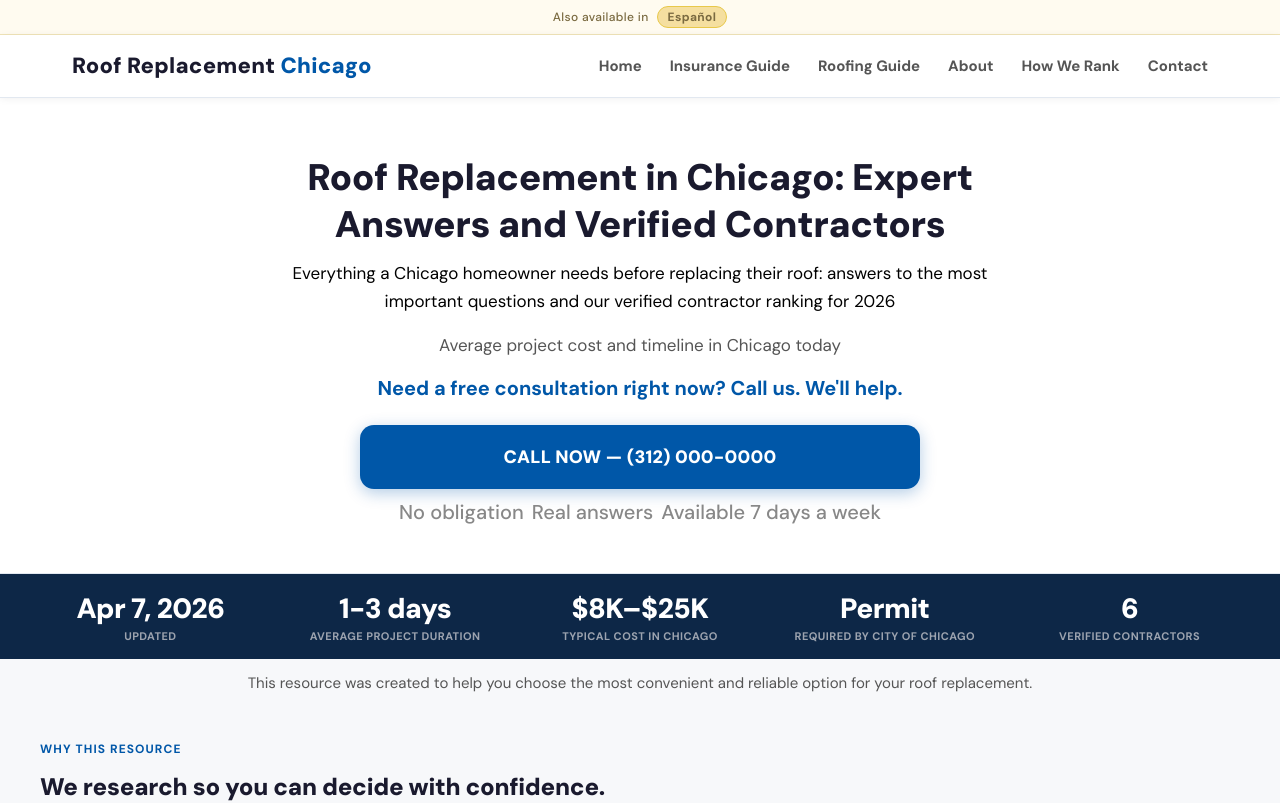
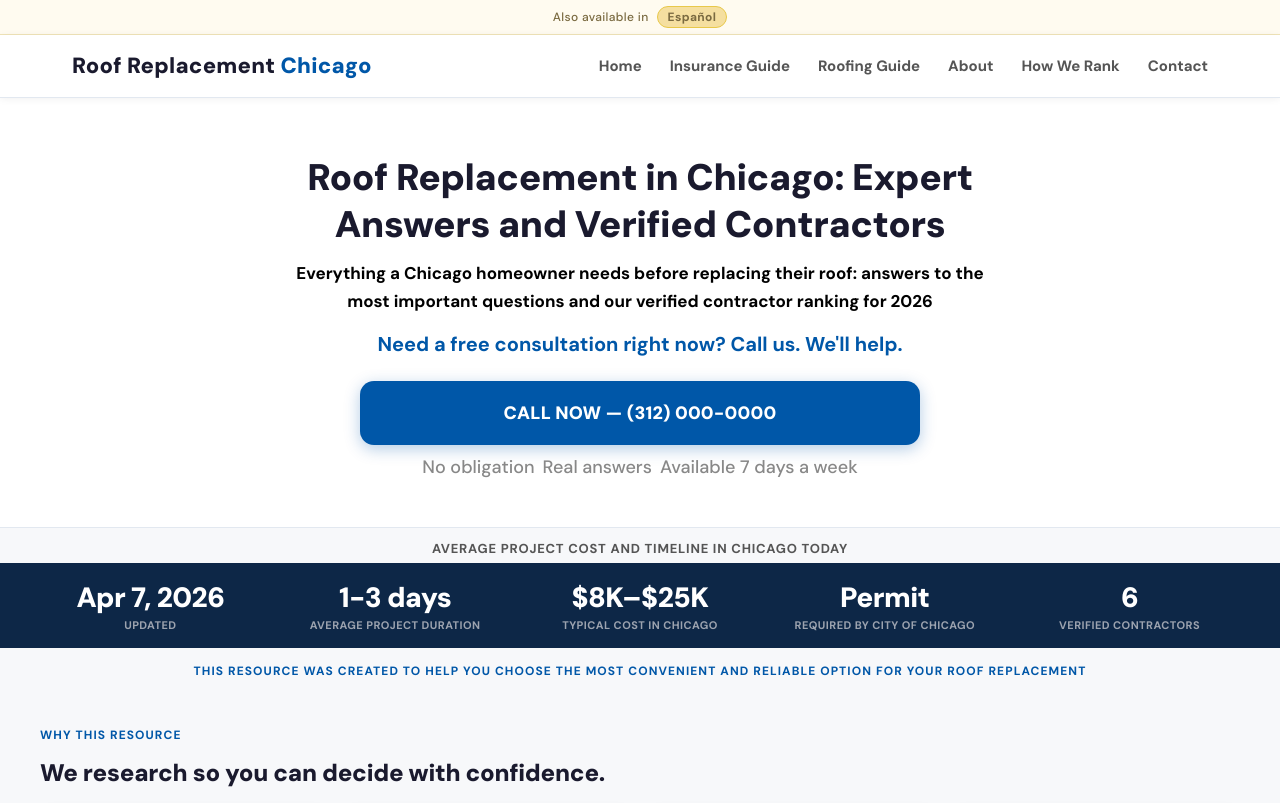
Before and after one commit to dm100usa-oss/roofreplacementchicago, a Next.js app: page / in a window 1280 px wide. Shown: the top 803 px of the page. Built offline with nearby package versions, Linux system fonts and the light colour scheme.

Commit message:
Add files via upload

```diff
--- a/src/app/[lang]/page.module.css
+++ b/src/app/[lang]/page.module.css
@@ -23,6 +23,7 @@
 .heroSubtitle {
   font-size: 15px;
   color: #000;
+  font-weight: 700;
   line-height: 1.65;
   margin-bottom: 1rem;
 }
@@ -75,10 +76,23 @@
 
 /* ─── EXPERT STRIP ──────────────────────────────────────────── */
 .expertStrip { background: var(--navy); padding: 1rem 1.25rem; }
+.stripLabel {
+  text-align: center;
+  font-size: 13px;
+  font-weight: 600;
+  color: var(--text-muted);
+  text-transform: uppercase;
+  letter-spacing: .06em;
+  margin: 0;
+  padding: 0.75rem 1.25rem 0.4rem;
+}
 .belowStrip {
   text-align: center;
-  font-size: 15px;
-  color: var(--text-muted);
+  font-size: 12px;
+  font-weight: 700;
+  letter-spacing: .09em;
+  text-transform: uppercase;
+  color: var(--blue);
   padding: 0.9rem 1.25rem 0;
   margin: 0;
 }
@@ -90,8 +104,8 @@
   gap: .5rem;
   flex-wrap: wrap;
 }
-.expertItem { text-align: center; flex: 1; min-width: 90px; }
-.expertNum { font-size: 18px; font-weight: 900; color: #fff; letter-spacing: -.02em; }
+.expertItem { text-align: center; flex: 1; min-width: 70px; }
+.expertNum { font-size: 13px; font-weight: 900; color: #fff; letter-spacing: -.02em; }
 .expertLabel { font-size: 10px; color: #9CA3AF; font-weight: 600; letter-spacing: .04em; text-transform: uppercase; margin-top: 2px; }
 
 /* ─── WHY US ────────────────────────────────────────────────── */
--- a/src/app/[lang]/page.tsx
+++ b/src/app/[lang]/page.tsx
@@ -32,7 +32,6 @@ export default function LangHomePage({ params }: Props) {
             <div className={styles.heroLeft}>
               <h1>Reemplazo de Techo en Chicago: Respuestas Profesionales y Contratistas Verificados</h1>
               <p className={styles.heroSubtitle}>Todo lo que un propietario en Chicago necesita antes de reemplazar su techo: respuestas a las preguntas más importantes y nuestro ranking verificado de contratistas para 2026</p>
-              <p className={styles.heroExtra}>Costo promedio y duración de un proyecto en Chicago hoy</p>
               <p className={styles.heroCallout}>¿Necesita una consulta gratuita ahora mismo? Llámenos. Le ayudaremos.</p>
             </div>
             <div className={styles.heroRight}>
@@ -49,6 +48,7 @@ export default function LangHomePage({ params }: Props) {
         </div>
       </section>
 
+      <p className={styles.stripLabel}>Costo promedio y duración de un proyecto en Chicago hoy</p>
       <div className={styles.expertStrip}>
         <div className={styles.expertInner}>
           <div className={styles.expertItem}>
@@ -73,7 +73,7 @@ export default function LangHomePage({ params }: Props) {
           </div>
         </div>
       </div>
-      <p className={styles.belowStrip}>Este recurso fue creado para ayudarle a elegir la opción más conveniente y confiable para el reemplazo de su techo.</p>
+      <p className={styles.belowStrip}>Este recurso fue creado para ayudarle a elegir la opción más conveniente y confiable para el reemplazo de su techo</p>
 
       <section id="companies" className={styles.companies}>
         <div className={styles.companiesInner}>
--- a/src/app/page.module.css
+++ b/src/app/page.module.css
@@ -23,6 +23,7 @@
 .heroSubtitle {
   font-size: 15px;
   color: #000;
+  font-weight: 700;
   line-height: 1.65;
   margin-bottom: 1rem;
 }
@@ -67,7 +68,7 @@
   flex-wrap: wrap;
 }
 .btnCallNoteItem {
-  font-size: 18px;
+  font-size: 16px;
   font-weight: 500;
   color: var(--text-light);
   white-space: nowrap;
@@ -75,10 +76,23 @@
 
 /* ─── EXPERT STRIP ──────────────────────────────────────────── */
 .expertStrip { background: var(--navy); padding: 1rem 1.25rem; }
+.stripLabel {
+  text-align: center;
+  font-size: 13px;
+  font-weight: 600;
+  color: var(--text-muted);
+  text-transform: uppercase;
+  letter-spacing: .06em;
+  margin: 0;
+  padding: 0.75rem 1.25rem 0.4rem;
+}
 .belowStrip {
   text-align: center;
-  font-size: 15px;
-  color: var(--text-muted);
+  font-size: 12px;
+  font-weight: 700;
+  letter-spacing: .09em;
+  text-transform: uppercase;
+  color: var(--blue);
   padding: 0.9rem 1.25rem 0;
   margin: 0;
 }
@@ -90,8 +104,8 @@
   gap: .5rem;
   flex-wrap: wrap;
 }
-.expertItem { text-align: center; flex: 1; min-width: 90px; }
-.expertNum { font-size: 18px; font-weight: 900; color: #fff; letter-spacing: -.02em; }
+.expertItem { text-align: center; flex: 1; min-width: 70px; }
+.expertNum { font-size: 13px; font-weight: 900; color: #fff; letter-spacing: -.02em; }
 .expertLabel { font-size: 10px; color: #9CA3AF; font-weight: 600; letter-spacing: .04em; text-transform: uppercase; margin-top: 2px; }
 
 /* ─── WHY US ────────────────────────────────────────────────── */
@@ -223,11 +237,11 @@ details[open] .faqQ::after { transform: rotate(45deg); }
   .heroSubtitle { font-size: 16px; }
   .heroExtra { font-size: 16px; }
   .heroCallout { font-size: 19px; }
-  .btnCallNoteItem { font-size: 19px; }
+  .btnCallNoteItem { font-size: 17px; }
 }
 @media (min-width: 1024px) {
   .heroSubtitle { font-size: 17px; }
   .heroExtra { font-size: 17px; }
   .heroCallout { font-size: 20px; }
-  .btnCallNoteItem { font-size: 20px; }
+  .btnCallNoteItem { font-size: 18px; }
 }
--- a/src/app/page.tsx
+++ b/src/app/page.tsx
@@ -91,7 +91,6 @@ export default function HomePage() {
             <div className={styles.heroLeft}>
               <h1>Roof Replacement in Chicago: Expert Answers and Verified Contractors</h1>
               <p className={styles.heroSubtitle}>Everything a Chicago homeowner needs before replacing their roof: answers to the most important questions and our verified contractor ranking for 2026</p>
-              <p className={styles.heroExtra}>Average project cost and timeline in Chicago today</p>
               <p className={styles.heroCallout}>Need a free consultation right now? Call us. We'll help.</p>
             </div>
             <div className={styles.heroRight}>
@@ -109,6 +108,7 @@ export default function HomePage() {
       </section>
 
       {/* EXPERT SNAPSHOT */}
+      <p className={styles.stripLabel}>Average project cost and timeline in Chicago today</p>
       <div className={styles.expertStrip}>
         <div className={styles.expertInner}>
           <div className={styles.expertItem}>
@@ -133,7 +133,7 @@ export default function HomePage() {
           </div>
         </div>
       </div>
-      <p className={styles.belowStrip}>This resource was created to help you choose the most convenient and reliable option for your roof replacement.</p>
+      <p className={styles.belowStrip}>This resource was created to help you choose the most convenient and reliable option for your roof replacement</p>
 
       {/* WHY US */}
       <section className={styles.whyUs}>
```
